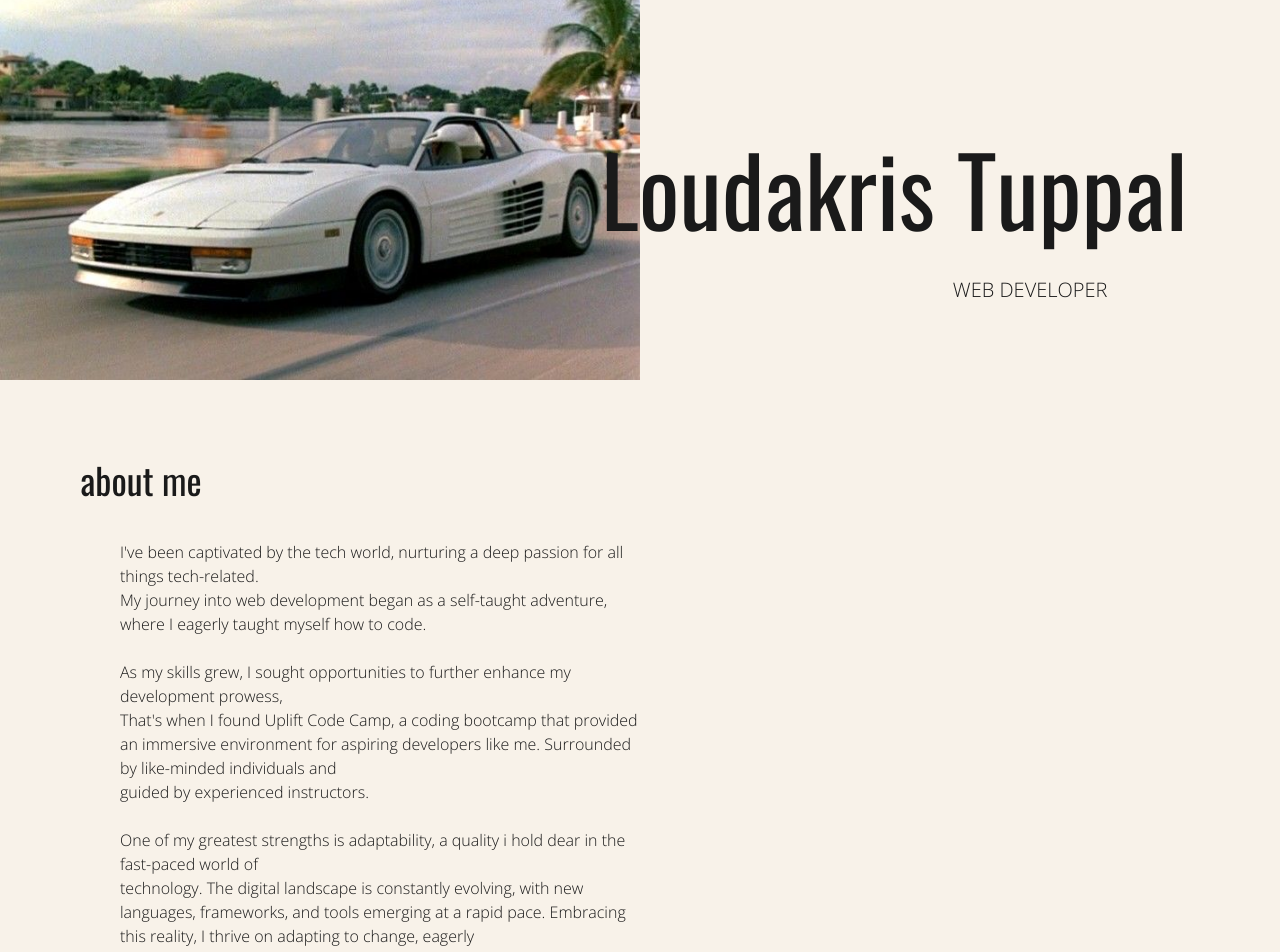
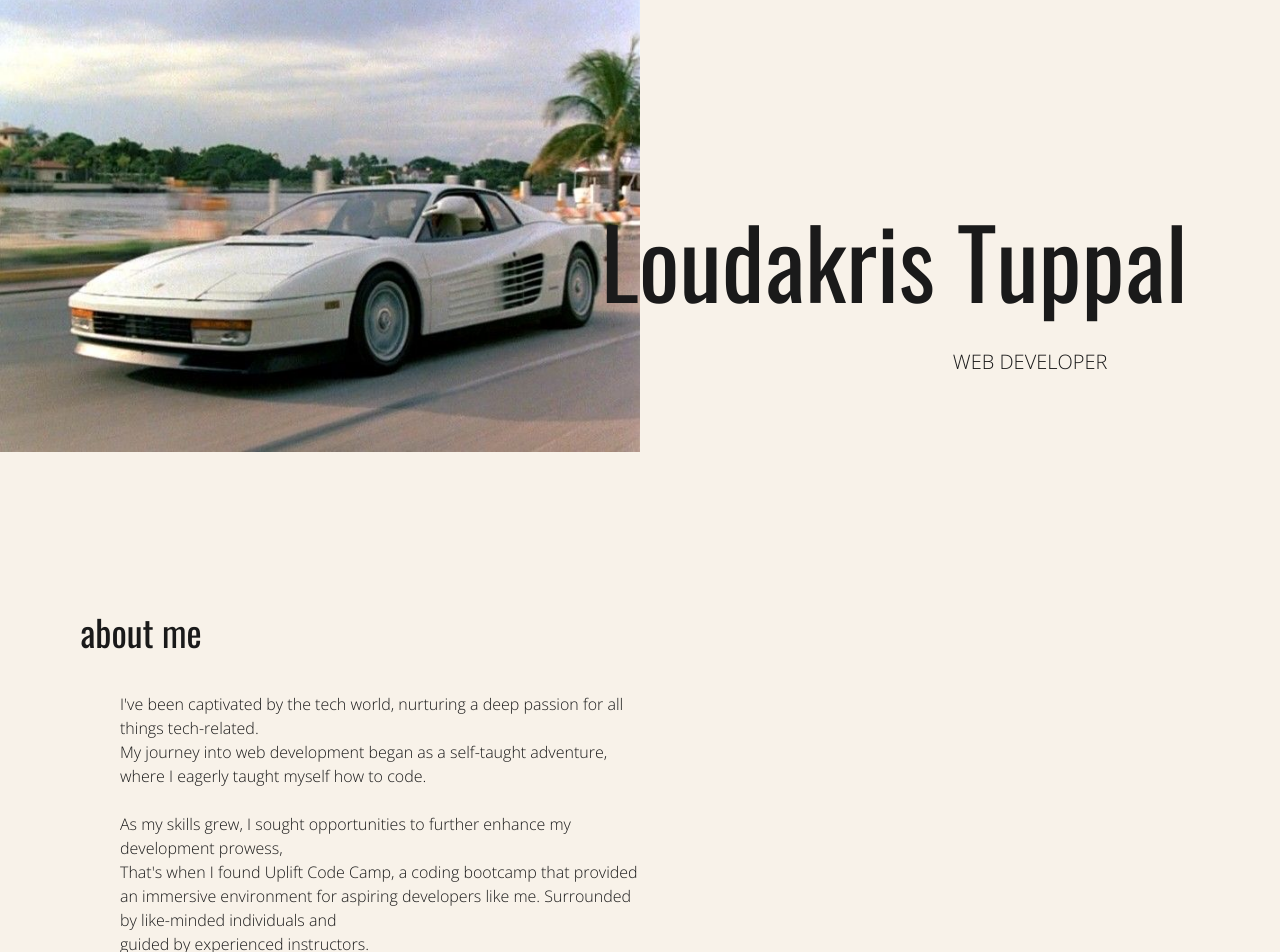
Before and after one commit to loudatppl/louda-portfolio, a React (Vite) app: page / in a window 1280 px wide. Shown: the part 161-1113 px from the top of the page. Built offline with nearby package versions, Linux system fonts and the light colour scheme.

Commit message:
fix: add bottom margin

```diff
--- a/src/components/About.jsx
+++ b/src/components/About.jsx
@@ -6,7 +6,7 @@ const About = () => {
         id='about'
         className='md:px-20 md:py-20
         px-10 py-20 flex flex-col space-y-20
-        text-dblack'
+        text-dblack mb-20'
     >
         <div
             className='flex justify-between'
--- a/src/components/Hero.jsx
+++ b/src/components/Hero.jsx
@@ -7,7 +7,7 @@ const Hero = () => {
   return (
     <section
         id='home'
-        className='w-full relative mt-2'
+        className='w-full relative mt-2 mb-20'
     >
         <div
             className='md:w-[50%] w-[80%]'
--- a/src/components/Nav.jsx
+++ b/src/components/Nav.jsx
@@ -6,7 +6,7 @@ const Nav = () => {
       className='flex top-0
       left-0 right-0 md:px-20 md:py-6
       justify-between items-center px-10
-      py-4'
+      py-4 mb-20'
     >
       <a
         href="/"
```
